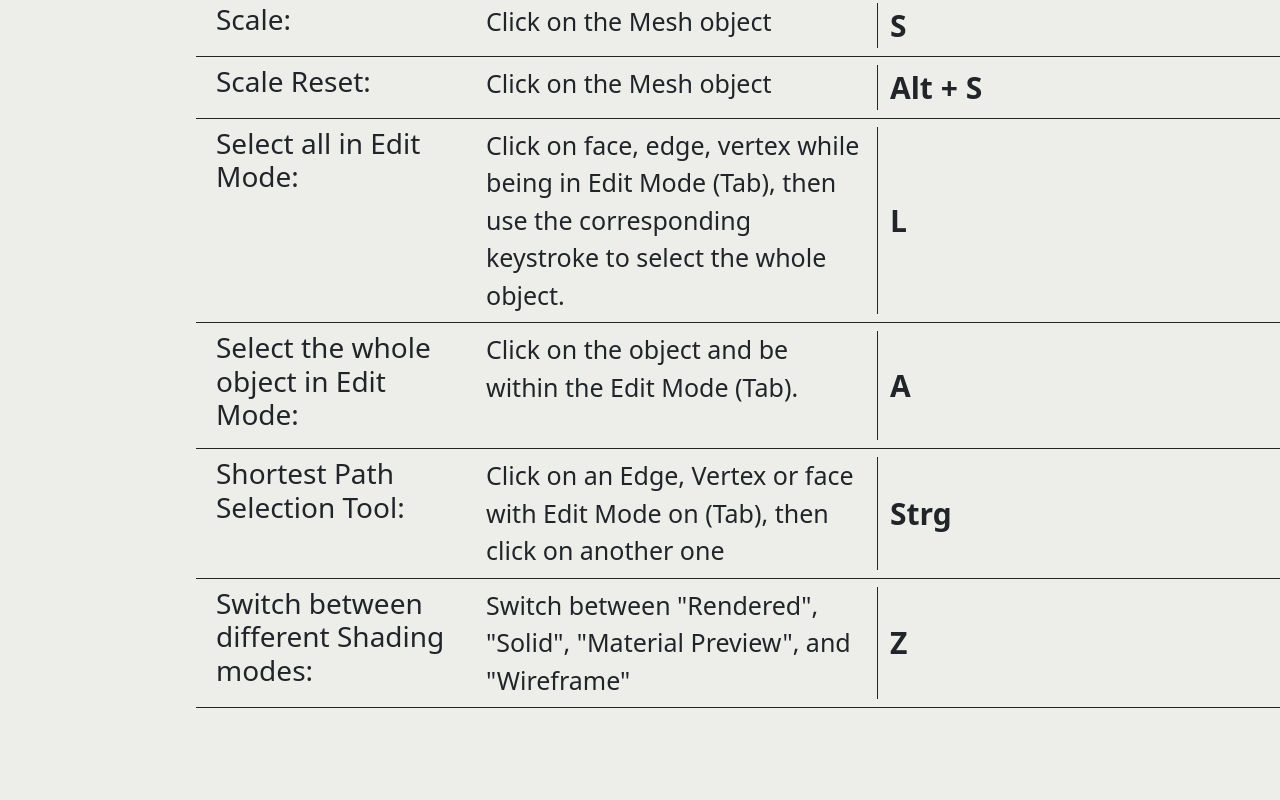
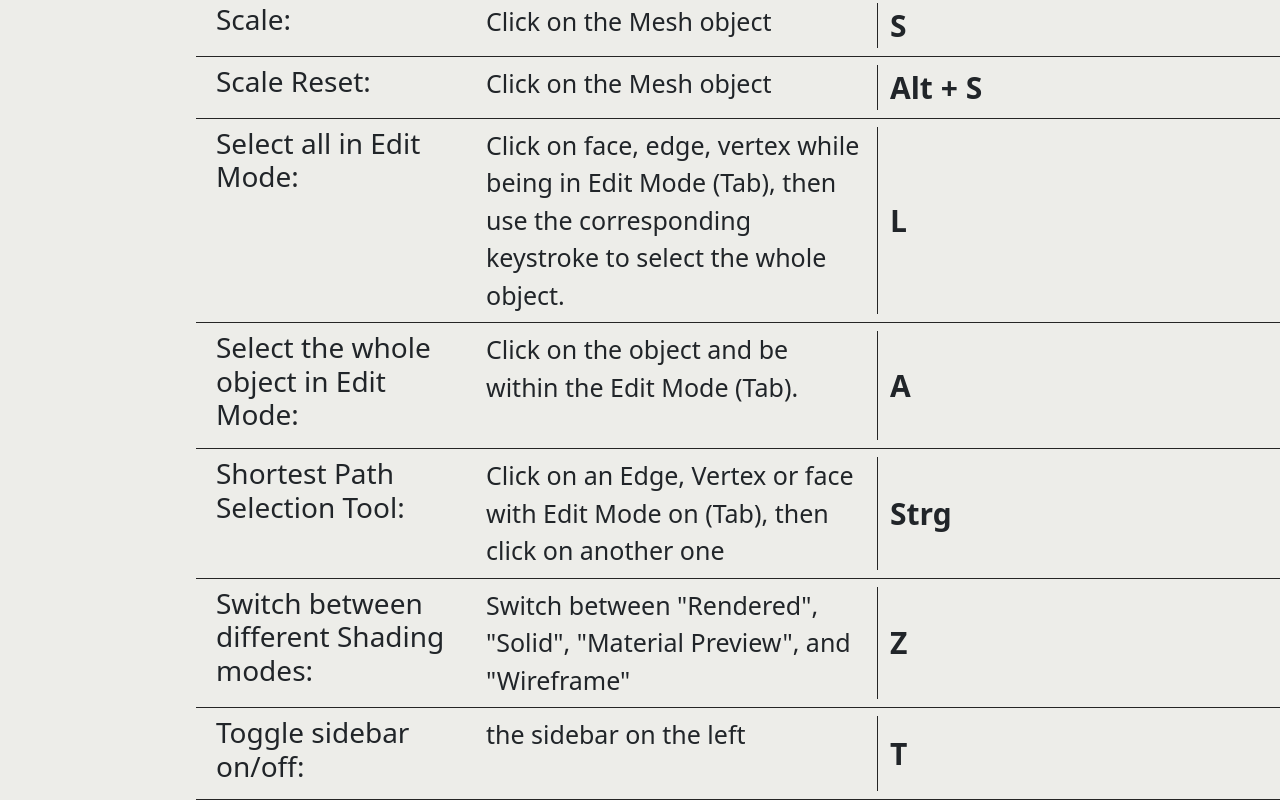
Before and after one commit to Matthes-Baer/Blenumentation, a SvelteKit app: page /blender in a window 1280 px wide. Shown: the part 1954-2754 px from the top of the page. Before the commit the page ends 2662 px from the top, so only its background shows below. Built offline with nearby package versions, Linux system fonts and the light colour scheme.

Commit message:
feat: added new data entry

```diff
--- a/src/data/blender/documentationData.ts
+++ b/src/data/blender/documentationData.ts
@@ -80,7 +80,8 @@ const documentationData: documentationDataInterface[] = [
 		description:
 			'Click on face, edge, vertex while being in Edit Mode (Tab), then use the corresponding keystroke to select the whole object.',
 		keystroke: 'L'
-	}
+	},
+	{ name: 'Toggle sidebar on/off', description: 'the sidebar on the left', keystroke: 'T' }
 ];
 
 // alphabetical sort function
```
